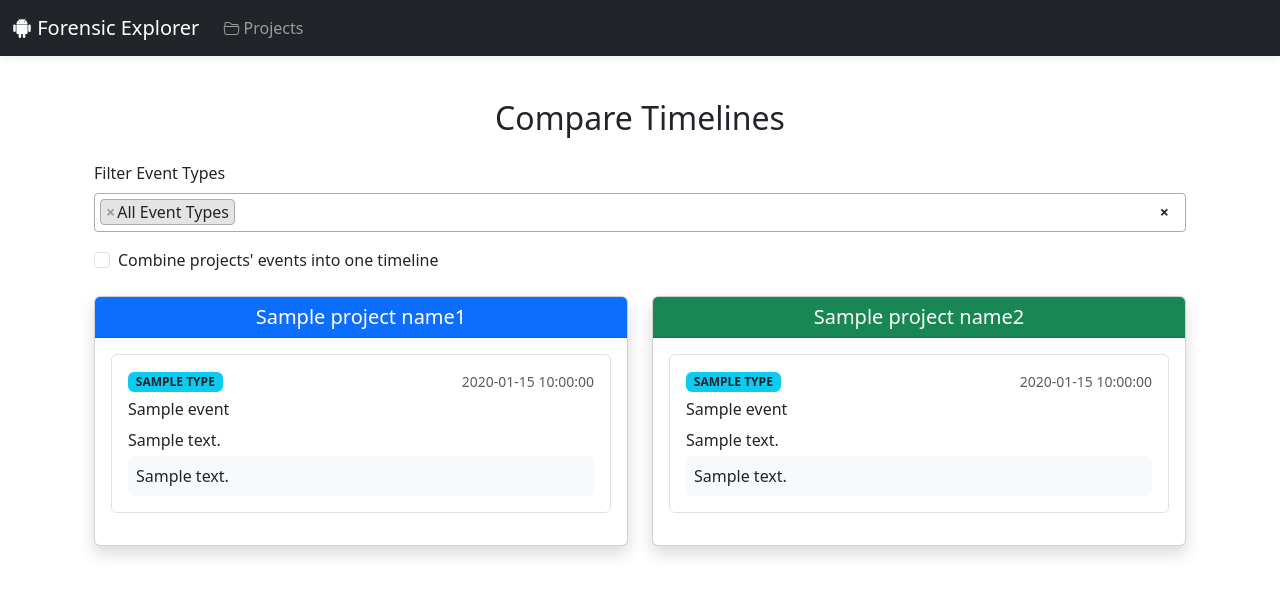
After one commit to farahabadi/Android-Forensic-Framework, a Django app: template GUI/templates/compare_timelines.html in a window 1280 px wide. The commit adds this page. Shown: the top 596 px of the page. Run offline with Django 5.2, Linux system fonts and the light colour scheme; the template is opened without the code that fills it: most values are stand-ins (such as "Sample title", 1, 10 or a date in 2020); some libraries are stand-ins or nearby versions.

Commit message:
Update GUI add timeline compare

```diff
--- a/GUI/forensics/urls.py
+++ b/GUI/forensics/urls.py
@@ -10,5 +10,5 @@ urlpatterns = [
     path('project/<str:project_name>/browse/', views.browse_project, name='browse_project'),
     path('project/<str:project_name>/browse/<path:subpath>/', views.browse_project, name='browse_project'),
     path('project/<str:project_name>/timeline/', views.timeline_view, name='timeline_view'),
-    path('compare/<str:project_name1>/<str:project_name2>/', views.compare_view, name='compare_view'),
+    path('compare/<str:project_name1>/<str:project_name2>/<str:type>/', views.compare_view, name='compare_view'),
 ]
--- /dev/null
+++ b/GUI/templates/compare_timelines.html
@@ -0,0 +1,212 @@
+{% extends "base.html" %}
+{% block content %}
+<link href="https://cdn.jsdelivr.net/npm/bootstrap@5.3.0/dist/css/bootstrap.min.css" rel="stylesheet" />
+<!-- Select2 CSS -->
+<link href="https://cdn.jsdelivr.net/npm/select2@4.1.0-rc.0/dist/css/select2.min.css" rel="stylesheet" />
+
+<div class="container mt-4">
+  <h2 class="mb-4 text-center">Compare Timelines</h2>
+
+  <!-- Event Type Filter -->
+  <div class="mb-3">
+    <label for="eventTypeFilter" class="form-label">Filter Event Types</label>
+    <select id="eventTypeFilter" class="form-select" multiple>
+      <option value="all" selected>All Event Types</option>
+      <option value="calendar">Calendar</option>
+      <option value="contact">Contacts</option>
+      <option value="call">Calls</option>
+      <option value="sms">SMS/MMS</option>
+      <option value="media">Media Files</option>
+    </select>
+  </div>
+
+  <!-- Combine timelines checkbox -->
+  <div class="form-check mb-4">
+    <input class="form-check-input" type="checkbox" id="combineTimelinesCheck" />
+    <label class="form-check-label" for="combineTimelinesCheck">
+      Combine projects' events into one timeline
+    </label>
+  </div>
+
+  <!-- Side-by-side timelines container -->
+  <div class="row" id="timelinesContainer">
+    <!-- Timeline 1 -->
+    <div class="col-md-6 timeline-col" id="timelineCol1">
+      <div class="card shadow mb-4">
+        <div class="card-header bg-primary text-white text-center">
+          <h5 class="mb-0">{{ project_name1 }}</h5>
+        </div>
+        <div class="card-body timeline-side" id="timeline1">
+          {% for event in timeline_data1 %}
+          <div class="timeline-item mb-3 border rounded p-3" data-type="{{ event.type }}">
+            <div class="d-flex justify-content-between align-items-center mb-2">
+              <span class="badge bg-info text-dark">{{ event.type|upper }}</span>
+              <small class="text-muted">
+                {% if event.timestamp %}
+                  {{ event.timestamp|date:"Y-m-d H:i:s" }}
+                {% else %}
+                  (Unknown date)
+                {% endif %}
+              </small>
+            </div>
+            <h6>{{ event.event }}</h6>
+            <p class="mb-1">{{ event.details }}</p>
+            {% if event.content %}
+            <div class="content-preview bg-light rounded p-2">
+              {{ event.content|truncatechars:100 }}
+            </div>
+            {% endif %}
+          </div>
+          {% empty %}
+          <p class="text-muted">No timeline data.</p>
+          {% endfor %}
+        </div>
+      </div>
+    </div>
+
+    <!-- Timeline 2 -->
+    <div class="col-md-6 timeline-col" id="timelineCol2">
+      <div class="card shadow mb-4">
+        <div class="card-header bg-success text-white text-center">
+          <h5 class="mb-0">{{ project_name2 }}</h5>
+        </div>
+        <div class="card-body timeline-side" id="timeline2">
+          {% for event in timeline_data2 %}
+          <div class="timeline-item mb-3 border rounded p-3" data-type="{{ event.type }}">
+            <div class="d-flex justify-content-between align-items-center mb-2">
+              <span class="badge bg-info text-dark">{{ event.type|upper }}</span>
+              <small class="text-muted">
+                {% if event.timestamp %}
+                  {{ event.timestamp|date:"Y-m-d H:i:s" }}
+                {% else %}
+                  (Unknown date)
+                {% endif %}
+              </small>
+            </div>
+            <h6>{{ event.event }}</h6>
+            <p class="mb-1">{{ event.details }}</p>
+            {% if event.content %}
+            <div class="content-preview bg-light rounded p-2">
+              {{ event.content|truncatechars:100 }}
+            </div>
+            {% endif %}
+          </div>
+          {% empty %}
+          <p class="text-muted">No timeline data.</p>
+          {% endfor %}
+        </div>
+      </div>
+    </div>
+  </div>
+
+  <!-- Combined timeline container (hidden by default) -->
+  <div class="card shadow mb-4" id="combinedTimelineCard" style="display:none;">
+    <div class="card-header bg-secondary text-white text-center">
+      <h5 class="mb-0">Combined Timeline</h5>
+    </div>
+    <div class="card-body timeline-side" id="combinedTimeline">
+      <!-- Combined events injected by JS -->
+    </div>
+  </div>
+</div>
+
+<style>
+  .timeline-side {
+    max-height: 70vh;
+    overflow-y: auto;
+  }
+  .timeline-item {
+    transition: box-shadow 0.2s;
+  }
+  .timeline-item:hover {
+    box-shadow: 0 0 0 0.2rem #0d6efd33;
+  }
+</style>
+
+<!-- jQuery and Select2 JS -->
+<script src="https://code.jquery.com/jquery-3.6.0.min.js"></script>
+<script src="https://cdn.jsdelivr.net/npm/select2@4.1.0-rc.0/dist/js/select2.min.js"></script>
+
+<script>
+$(document).ready(function() {
+  // Initialize Select2 for event type filter
+  $('#eventTypeFilter').select2({
+    placeholder: "Select event types",
+    allowClear: true,
+    width: '100%'
+  });
+
+  function filterTimelines() {
+    let selected = $('#eventTypeFilter').val() || [];
+    if (selected.includes('all') && selected.length > 1) {
+      selected = selected.filter(v => v !== 'all');
+      $('#eventTypeFilter').val(selected).trigger('change.select2');
+    }
+
+    $('.timeline-item').each(function() {
+      const type = $(this).data('type');
+      if (selected.length === 0 || selected.includes('all') || selected.includes(type)) {
+        $(this).show();
+      } else {
+        $(this).hide();
+      }
+    });
+
+    // Also filter combined timeline items if visible
+    $('#combinedTimeline .timeline-item').each(function() {
+      const type = $(this).data('type');
+      if (selected.length === 0 || selected.includes('all') || selected.includes(type)) {
+        $(this).show();
+      } else {
+        $(this).hide();
+      }
+    });
+  }
+
+  $('#eventTypeFilter').on('change', filterTimelines);
+
+  // Toggle combined timeline view
+  $('#combineTimelinesCheck').on('change', function() {
+    if (this.checked) {
+      // Hide side-by-side timelines
+      $('#timelinesContainer').hide();
+      // Show combined timeline container
+      $('#combinedTimelineCard').show();
+
+      // Merge events from both timelines
+      let events = [];
+
+      $('#timeline1 .timeline-item').each(function() {
+        const timestampText = $(this).find('small.text-muted').text().trim();
+        const timestamp = new Date(timestampText) || new Date(0);
+        events.push({ html: $(this).prop('outerHTML'), timestamp: timestamp });
+      });
+      $('#timeline2 .timeline-item').each(function() {
+        const timestampText = $(this).find('small.text-muted').text().trim();
+        const timestamp = new Date(timestampText) || new Date(0);
+        events.push({ html: $(this).prop('outerHTML'), timestamp: timestamp });
+      });
+
+      // Sort descending by timestamp
+      events.sort((a, b) => b.timestamp - a.timestamp);
+
+      // Inject sorted events into combined timeline div
+      const combinedDiv = $('#combinedTimeline');
+      combinedDiv.empty();
+      events.forEach(e => combinedDiv.append(e.html));
+
+      // Apply filter after combining
+      filterTimelines();
+    } else {
+      // Show side-by-side timelines
+      $('#timelinesContainer').show();
+      // Hide combined timeline container
+      $('#combinedTimelineCard').hide();
+    }
+  });
+
+  // Initial filter call
+  filterTimelines();
+});
+</script>
+{% endblock %}
```
Also changed, not shown: GUI/forensics/views.py (+46 -6 lines), GUI/templates/select_project.html (+8 -0 lines).
